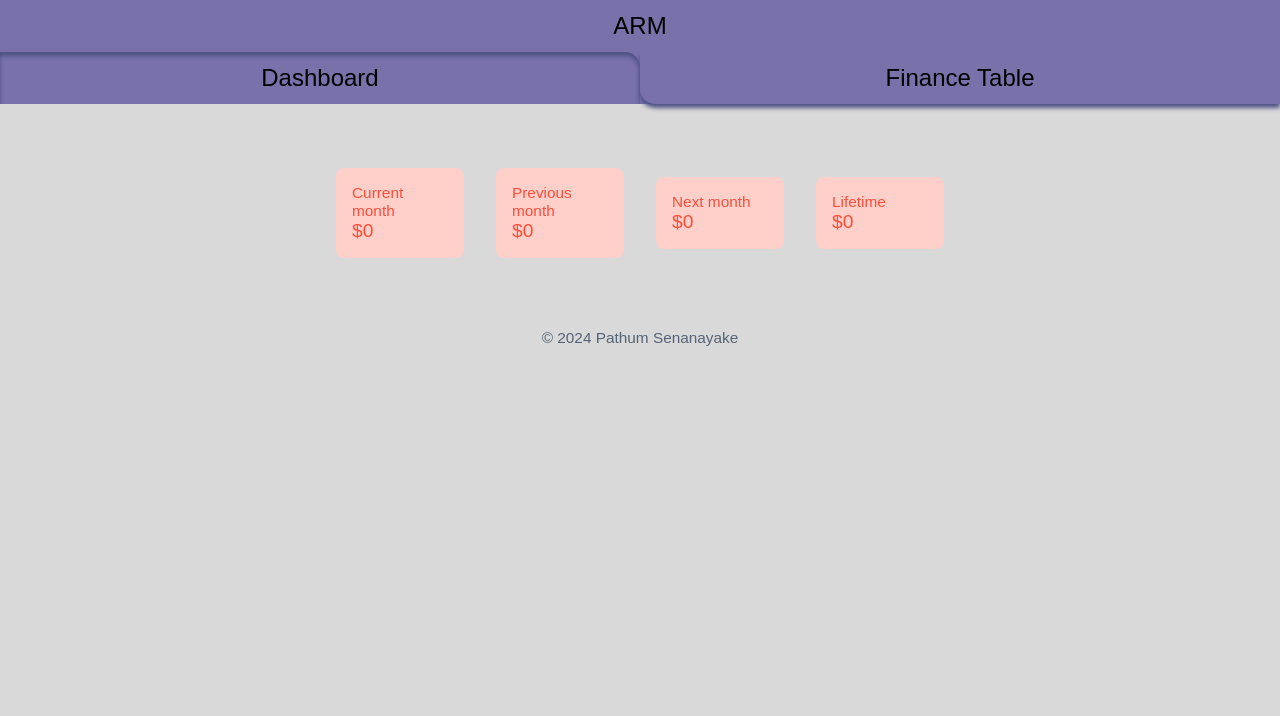
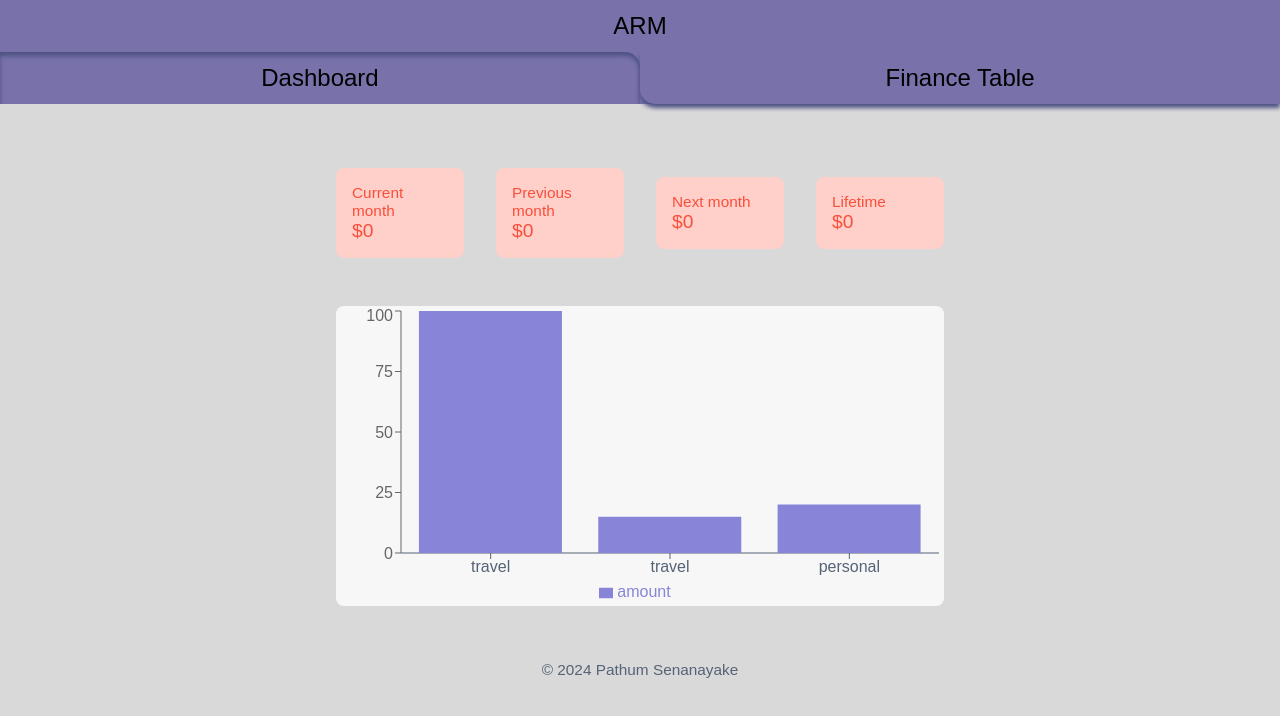
Before and after one commit to Pathum312/a-richer-me, a Next.js app: page /home in a window 1280 px wide. Shown: the top 716 px of the page. Built offline with nearby package versions, Linux system fonts and the light colour scheme; no server answers; the database is empty; a web font is replaced by a local one.

Commit message:
Added a half complete graph

```diff
--- a/app/home/page.js
+++ b/app/home/page.js
@@ -1,5 +1,6 @@
 import styles from './page.module.css';
 import WidgetList from '@/components/Widget_List';
+import CustomGraph from '@/components/Graph';
 
 export const metadata = {
 	title: 'ARM | Dashboard',
@@ -12,6 +13,11 @@ const Home = () => {
 			<div className={styles.widgets}>
 				<WidgetList />
 			</div>
+			<div className={styles.graph_container}>
+				<div className={styles.graph}>
+					<CustomGraph />
+				</div>
+			</div>
 		</div>
 	);
 };
--- a/app/home/page.module.css
+++ b/app/home/page.module.css
@@ -14,8 +14,32 @@
 	grid-template-columns: repeat(auto-fit, minmax(10rem, 1fr));
 }
 
+.graph_container {
+	padding: 1rem;
+	display: flex;
+	height: 18.75rem;
+	align-items: center;
+	border-radius: 0.25rem;
+	justify-content: center;
+}
+
+.graph {
+	width: 100%;
+	height: 100%;
+	margin: 1rem;
+	display: flex;
+	align-items: center;
+	border-radius: 0.5rem;
+	justify-content: center;
+	background-color: var(--clr-white-50);
+}
+
 @media only screen and (max-width: 700px) {
 	.widgets {
+		width: 100%;
+	}
+
+	.graph_container {
 		width: 100%;
 	}
 }
@@ -24,4 +48,8 @@
 	.widgets {
 		width: 50%;
 	}
+
+	.graph_container {
+		width: 50%;
+	}
 }
--- /dev/null
+++ b/components/Graph.js
@@ -0,0 +1,36 @@
+'use client';
+
+import {
+	Bar,
+	XAxis,
+	YAxis,
+	Legend,
+	Tooltip,
+	BarChart,
+	ResponsiveContainer,
+} from 'recharts';
+import { useEffect } from 'react';
+import { useSelector, useDispatch } from 'react-redux';
+import { initilizeData } from '@/lib/features/api/thunks';
+
+const CustomGraph = () => {
+	const data = [
+		{ amount: 100, description: 'uber', category: 'travel' },
+		{ amount: 15, description: 'pickme', category: 'travel' },
+		{ amount: 20, description: 'pedigree', category: 'personal' },
+	];
+
+	return (
+		<ResponsiveContainer width={'100%'} height={'100%'}>
+			<BarChart width={48} height={48} data={data}>
+				<XAxis dataKey="category" stroke="#556376" />
+				<YAxis />
+				<Tooltip />
+				<Legend />
+				<Bar key="description" dataKey="amount" stackId="a" fill="#8884d8" />
+			</BarChart>
+		</ResponsiveContainer>
+	);
+};
+
+export default CustomGraph;
--- a/package.json
+++ b/package.json
@@ -16,7 +16,9 @@
     "react": "^18",
     "react-datepicker": "^6.9.0",
     "react-dom": "^18",
-    "react-redux": "^9.1.2"
+    "react-is": "^18.3.1",
+    "react-redux": "^9.1.2",
+    "recharts": "^2.12.7"
   },
   "devDependencies": {
     "eslint": "^8",
```
Also changed, not shown: 1 other file (tests, documents, lock files or other folders).
